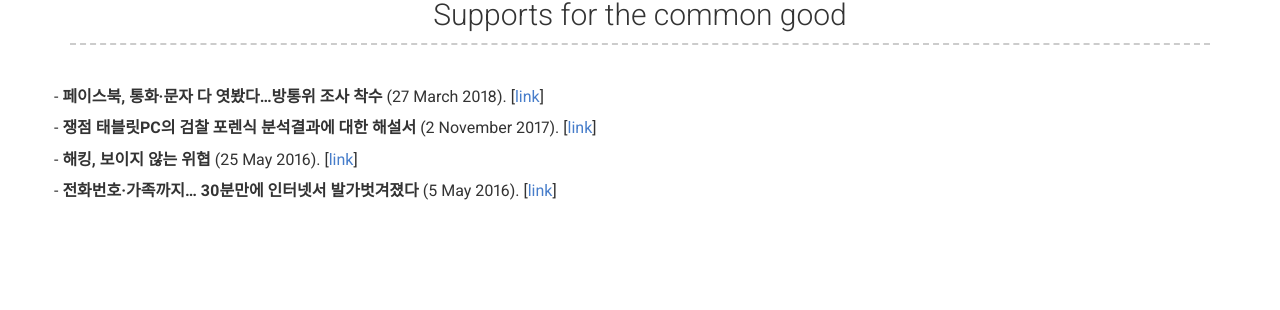
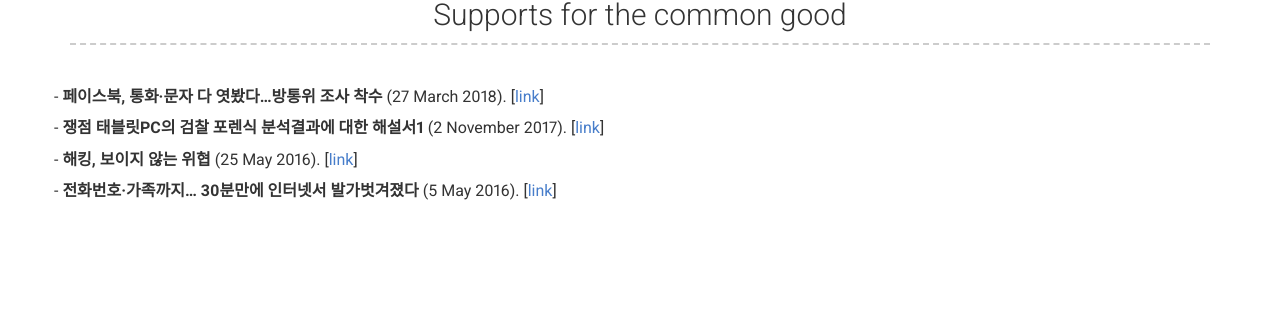
Before and after one commit to JaehyeokHan/jaehyeokhan.github.io, a Jekyll site: the page built from index.md, in a window 1280 px wide and 900 px high, scrolled down 4870 px. Shown: the part 558-868 px from the top of the window. Built offline with Jekyll 4.4.1, drawn with Linux system fonts in a browser that asks for light colours; nearby versions of some CDN libraries.

Commit message:
Update _config.yml

```diff
--- a/_config.yml
+++ b/_config.yml
@@ -259,7 +259,7 @@ content:
     layout: text
     content: | # this will include new lines to allow paragraphs
         <p style="text-indent: -1em;">- <b>페이스북, 통화·문자 다 엿봤다…방통위 조사 착수</b> (27 March 2018). [<A href = "https://news.sbs.co.kr/news/endPage.do?news_id=N1004685651" target = "top">link</A>]</p>
-        <p style="text-indent: -1em;">- <b>쟁점 태블릿PC의 검찰 포렌식 분석결과에 대한 해설서 </b> (2 November 2017). [<A href = "./_data/commentary 1.4.pdf" target = "top">link</A>]</p>
+        <p style="text-indent: -1em;">- <b>쟁점 태블릿PC의 검찰 포렌식 분석결과에 대한 해설서1 </b> (2 November 2017). [<A href = "_data/commentary 1.4.pdf" target = "top">link</A>]</p>
         <p style="text-indent: -1em;">- <b>해킹, 보이지 않는 위협</b> (25 May 2016). [<A href = "https://science.ytn.co.kr/program/program_view.php?s_mcd=1191&s_hcd=&key=201605260916329470&page=1" target = "top">link</A>]</p>
         <p style="text-indent: -1em;">- <b>전화번호·가족까지… 30분만에 인터넷서 발가벗겨졌다</b> (5 May 2016). [<A href = "https://www.chosun.com/site/data/html_dir/2016/05/05/2016050500174.html" target = "top">link</A>]</p>
 #<p style="text-indent: -1em;">- <b>탐사보도 세븐 104회 - 조주빈 덫에 걸려든 VIP들</b> (17 April 2020). [<A href = "https://youtu.be/7iI6EUlt5_c?t=1357" target = "top">link</A>]</p>
```
